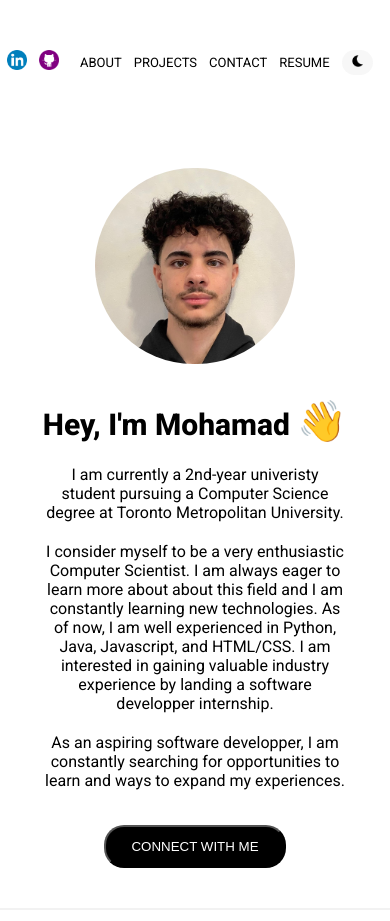
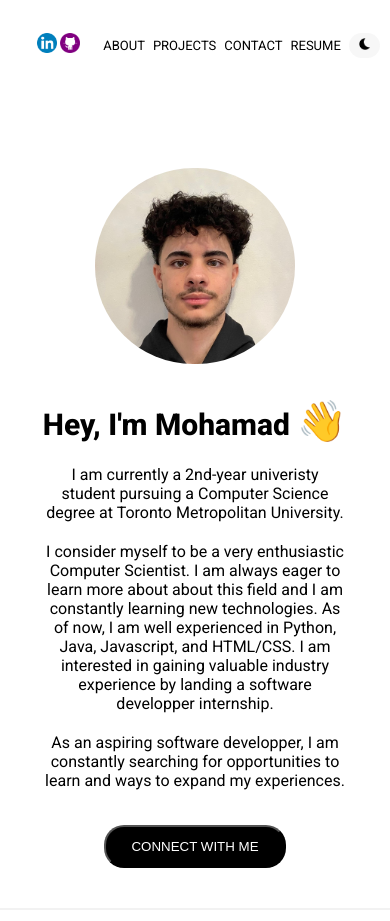
Before and after one commit to moe-e/Web-Portfolio, a plain HTML site: page index.html in a window 390 px wide. Shown: the top 921 px of the page. Drawn offline with Linux system fonts and the light colour scheme.

Commit message:
latest version

```diff
--- a/styles/header.css
+++ b/styles/header.css
@@ -1,7 +1,7 @@
 .header{
     display: flex;
     flex-direction: row;
-    height:124px;
+    height:120px;
     align-items: center;
     position: fixed;
     top:0;
@@ -23,6 +23,8 @@
     justify-content: right;
     width:300px;
     margin-right: 20px;
+
+
 }
 
 .right-section{
@@ -32,6 +34,7 @@
     align-items: center;
     flex:1;
     font-size: 20px;
+
 }
 
 .linkedin-button{
@@ -127,10 +130,23 @@
 
 }
 @media (max-width:460px){
+    .header{
+        height:80px;
+
+    }
+
+    .left-section{
+        margin-top: 10px;
+    }
 
     .right-section{
+        margin-top: 10px;
+        font-size: 13px;
+    }
 
-        font-size: 13px;
+    .linkedin-button{
+        margin-right:3px;
+        margin-left: 1px;
     }
 
     .linkedin-image{
@@ -139,12 +155,13 @@
 
     .github-image{
         width: 20px;
-        margin-right: 1px;
+        margin-right: 3px;
 
     }
 
     .moon-click{
         height: 25px;
+        margin-right: 10px;
     }
     .moon-image{
         height:12px;
@@ -152,31 +169,38 @@
      }
 
      .about-button{
-        margin-right: 12px;
+        margin-right: 8px;
 
     }
 
     .projects-button{
-        margin-right: 12px;
+        margin-right: 8px;
 
     }
     .contact-button a{
 
-        margin-right: 12px;
+        margin-right: 8px;
 
     }
     .resume-button a{
 
-        margin-right: 12px;
+        margin-right: 8px;
 
     }
 }
 
 @media (min-width:460px) and (max-width:600px){
+    .header{
+        height:80px;
 
+    }
+
+    .left-section{
+        margin-top: 10px;
+    }
 
     .right-section{
-
+        margin-top: 10px;
         font-size: 13px;
     }
 
```
